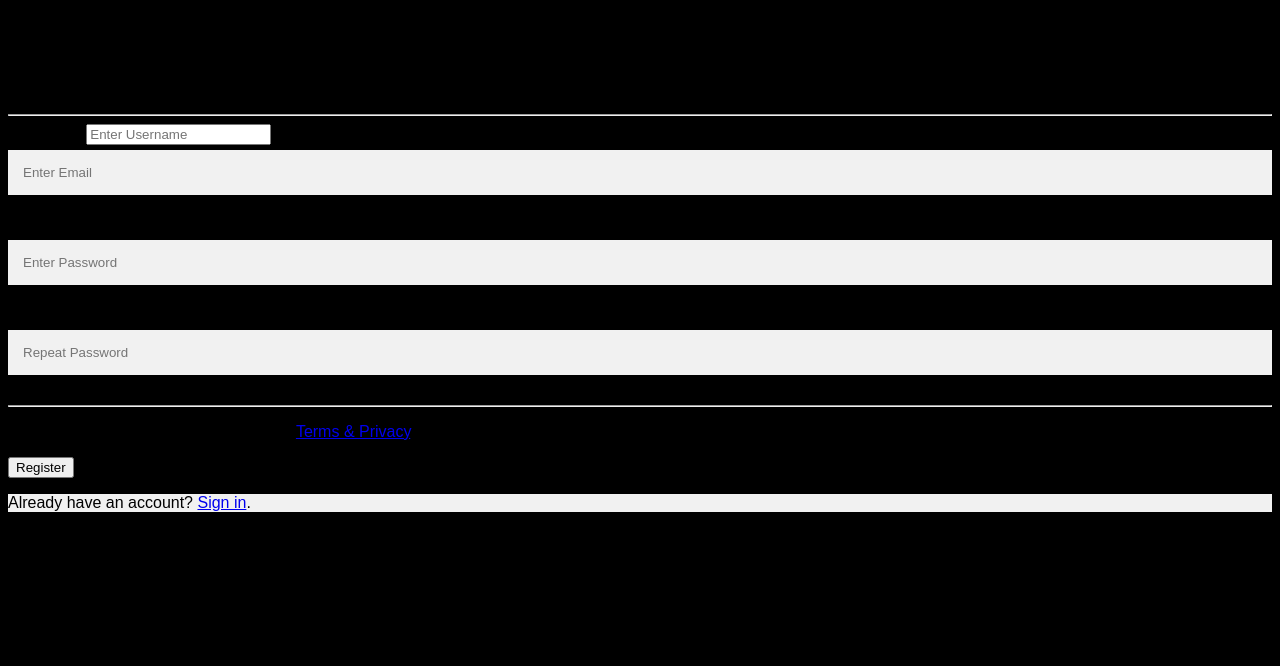
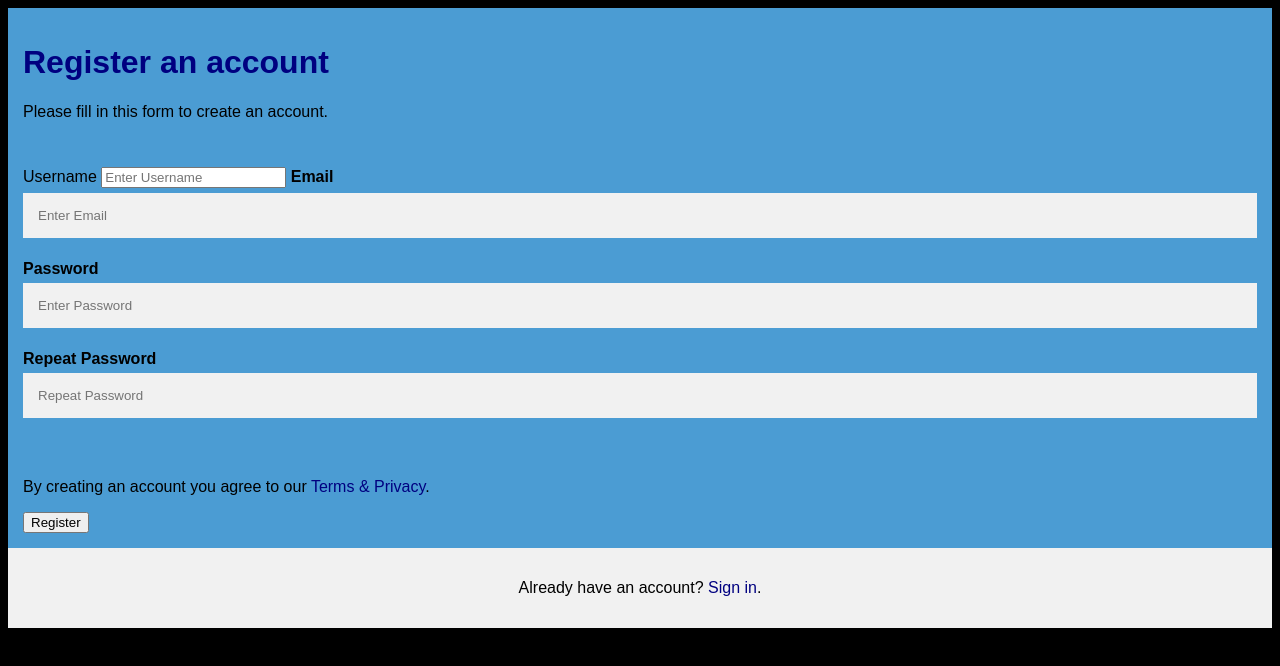
Before and after one commit to comp426-2022-spring/e01-davpham, a plain HTML site: page public/index.html in a window 1280 px wide. Drawn offline with Linux system fonts and the light colour scheme.

Commit message:
updated style

```diff
--- a/public/style.css
+++ b/public/style.css
@@ -8,11 +8,11 @@ body {
 }
 
 /* 8. Add style to divs with the "container" class */
- {
+ .container {
   /* 9. Add 15px padding */
-
+  padding: 15px;
   /* 10. Make the background color of the container Carolina Blue using the hex code defined here: https://en.wikipedia.org/wiki/Carolina_blue*/
-
+  background-color: #4B9CD3;
 }
 
 input[type=text], input[type=password] {
@@ -30,30 +30,30 @@ input[type=text]:focus, input[type=password]:focus {
 }
 
 /* 11. Style only the h1 with id "register" */
-h1 {
+h1#register {
   /* 12. Make the text BOLD */
-
-  /* 13. Make the text color navy (look up the hex code for navy)
-
+  font-weight: bold;
+  /* 13. Make the text color navy (look up the hex code for navy) */
+  color: navy;
 }
 
 hr {
   /* 14. Override default hr style with a 30-pixel bottom margin */
-
+  margin-bottom: 30px;
   /* 15. Add a 2-pixel solid azure border (look up the hex code). */
-
+  border: 2px azure;
 }
 
 /* 16. Set a style for the submit button with "registerbtn" class */
- {
+#registerbtn {
   /* 17. Set the background color to navy using the hex color */
-
+  background-color: navy;
   /* 18. Set the text color to white using the hex color */
-
+  color: white;
   padding: 16px 20px;
   margin: 8px 0;
   /* 19. Set it to have no border */
-
+  border: none;
   cursor: pointer;
   width: 100%;
   opacity: 0.9;
@@ -65,21 +65,21 @@ hr {
 
 a {
   /* 20. Make link text color navy blue (look up the hex code) */
-  color: ;
+  color: navy;
   /* 21. Set the text-decoration to none for links */
-  text-decoration: ;
+  text-decoration: none;
 }
 
 /* 22. Set style for links using the :hover pseudoclass */
- {
+a:hover {
   /* 23. Change the color of links to azure on mouseover */
-
+  color: azure;
   /* 24. Set the text-decoration to underline for links on mouseover */
-
+  text-decoration: underline;
 }
 
 .signin {
-  background-color: #f1f1f1
+  background-color: #f1f1f1;
   /* 25. Align the text for the section with class "signin" to be centered */
-
+  text-align: center;
 }
```
